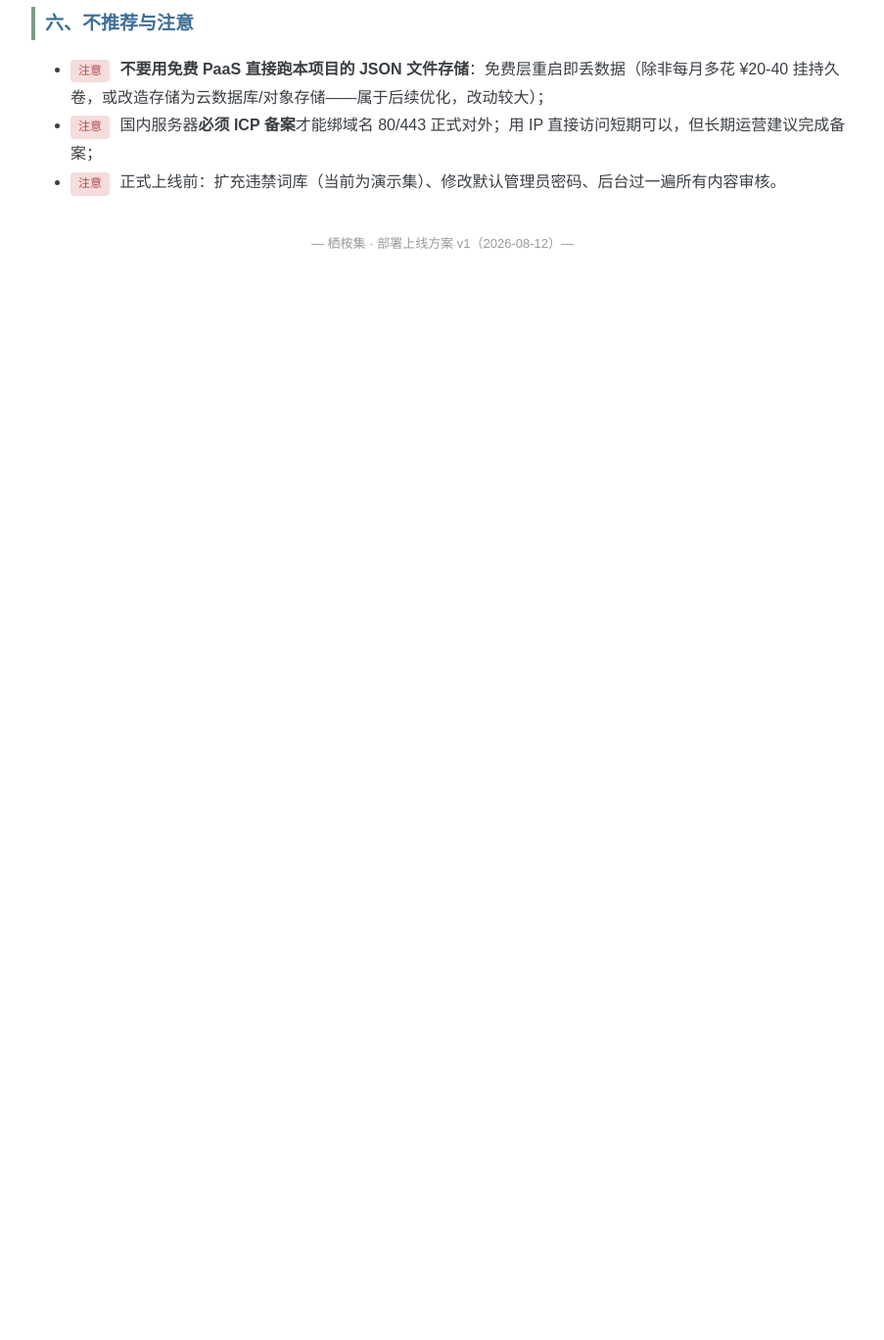
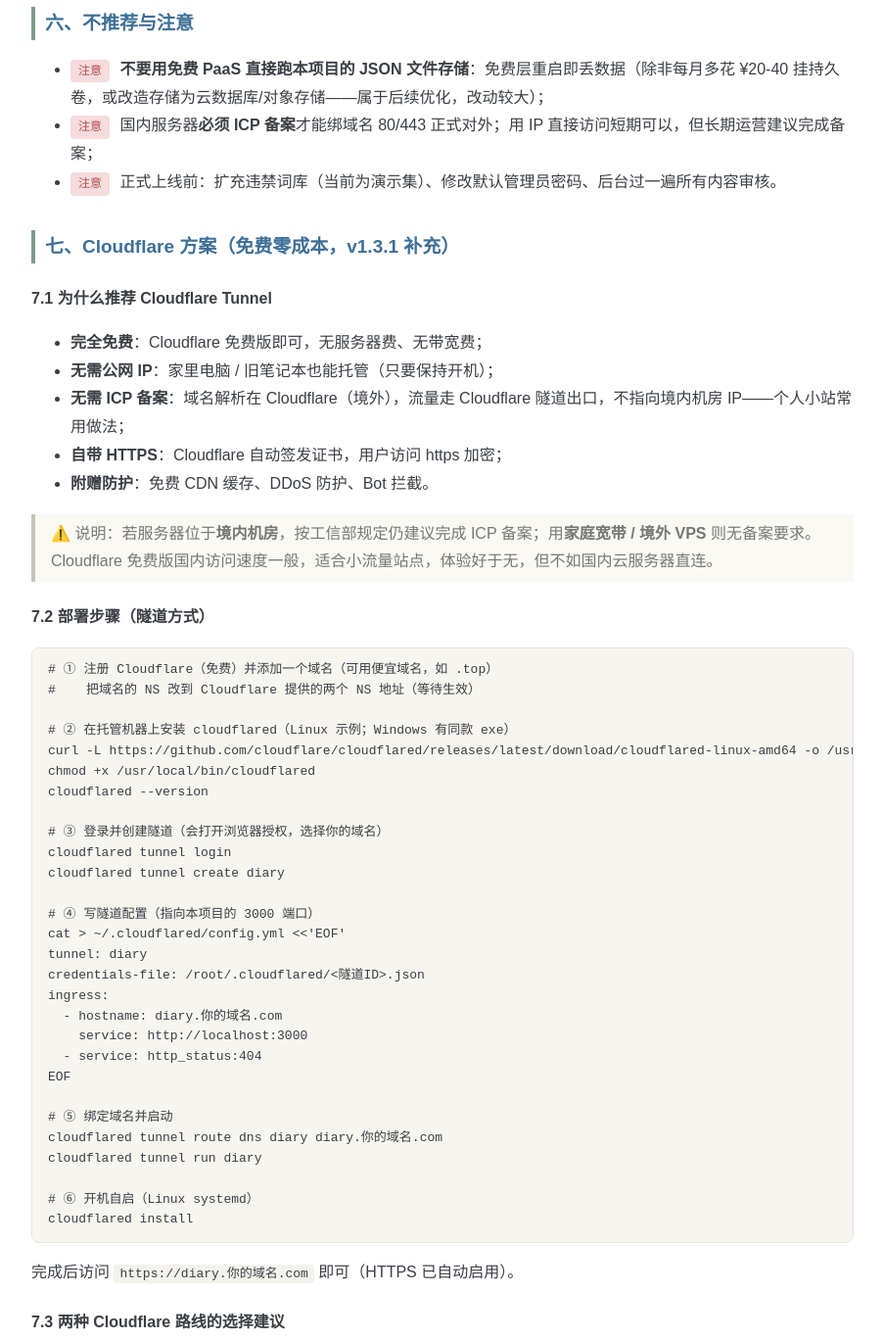
Before and after one commit to LU-km/diary, a website: page docs/部署上线方案.html in a window 1280 px wide. Shown: the part 3773-5141 px from the top of the page at 98% size, without its empty margins (188-1091 px from the left). Before the commit the page ends 4073 px from the top, so only its background shows below. Drawn offline with Linux system fonts and the light colour scheme.

Commit message:
docs: 部署方案补充 Cloudflare Tunnel 零成本上线方案，升级 v1.3.1

```diff
--- a/docs/部署上线方案.html
+++ b/docs/部署上线方案.html
@@ -185,6 +185,61 @@
   <li><span class="tag warn">注意</span> 正式上线前：扩充违禁词库（当前为演示集）、修改默认管理员密码、后台过一遍所有内容审核。</li>
 </ul>
 
-<p style="margin-top:36px;color:#999;font-size:13px;text-align:center">— 栖桉集 · 部署上线方案 v1（2026-08-12）—</p>
+<h2>七、Cloudflare 方案（免费零成本，v1.3.1 补充）</h2>
+
+<h3>7.1 为什么推荐 Cloudflare Tunnel</h3>
+<ul>
+  <li><b>完全免费</b>：Cloudflare 免费版即可，无服务器费、无带宽费；</li>
+  <li><b>无需公网 IP</b>：家里电脑 / 旧笔记本也能托管（只要保持开机）；</li>
+  <li><b>无需 ICP 备案</b>：域名解析在 Cloudflare（境外），流量走 Cloudflare 隧道出口，不指向境内机房 IP——个人小站常用做法；</li>
+  <li><b>自带 HTTPS</b>：Cloudflare 自动签发证书，用户访问 https 加密；</li>
+  <li><b>附赠防护</b>：免费 CDN 缓存、DDoS 防护、Bot 拦截。</li>
+</ul>
+<blockquote>
+⚠️ 说明：若服务器位于<b>境内机房</b>，按工信部规定仍建议完成 ICP 备案；用<b>家庭宽带 / 境外 VPS</b> 则无备案要求。Cloudflare 免费版国内访问速度一般，适合小流量站点，体验好于无，但不如国内云服务器直连。
+</blockquote>
+
+<h3>7.2 部署步骤（隧道方式）</h3>
+<pre>
+# ① 注册 Cloudflare（免费）并添加一个域名（可用便宜域名，如 .top）
+#    把域名的 NS 改到 Cloudflare 提供的两个 NS 地址（等待生效）
+
+# ② 在托管机器上安装 cloudflared（Linux 示例；Windows 有同款 exe）
+curl -L https://github.com/cloudflare/cloudflared/releases/latest/download/cloudflared-linux-amd64 -o /usr/local/bin/cloudflared
+chmod +x /usr/local/bin/cloudflared
+cloudflared --version
+
+# ③ 登录并创建隧道（会打开浏览器授权，选择你的域名）
+cloudflared tunnel login
+cloudflared tunnel create diary
+
+# ④ 写隧道配置（指向本项目的 3000 端口）
+cat &gt; ~/.cloudflared/config.yml &lt;&lt;'EOF'
+tunnel: diary
+credentials-file: /root/.cloudflared/&lt;隧道ID&gt;.json
+ingress:
+  - hostname: diary.你的域名.com
+    service: http://localhost:3000
+  - service: http_status:404
+EOF
+
+# ⑤ 绑定域名并启动
+cloudflared tunnel route dns diary diary.你的域名.com
+cloudflared tunnel run diary
+
+# ⑥ 开机自启（Linux systemd）
+cloudflared install
+</pre>
+<p>完成后访问 <code>https://diary.你的域名.com</code> 即可（HTTPS 已自动启用）。</p>
+
+<h3>7.3 两种 Cloudflare 路线的选择建议</h3>
+<table>
+  <tr><th>情况</th><th>推荐</th></tr>
+  <tr><td>只想零成本快速上线、访问量小、机器家里</td><td><b>Cloudflare Tunnel</b>（本方案）</td></tr>
+  <tr><td>已有国内轻量云服务器、要稳定快速</td><td>方案 A（轻量云 + Nginx + 可选套 Cloudflare CDN 加速/防护）</td></tr>
+  <tr><td>不想备案且想要稍好的国内速度</td><td>境外优化线路 VPS + Cloudflare 隧道/CDN</td></tr>
+</table>
+
+<p style="margin-top:36px;color:#999;font-size:13px;text-align:center">— 栖桉集 · 部署上线方案 v1.1（2026-08-12）—</p>
 </body>
 </html>
--- a/package.json
+++ b/package.json
@@ -1,6 +1,6 @@
 {
   "name": "qiananji",
-  "version": "1.3.0",
+  "version": "1.3.1",
   "description": "栖桉集 —— 公开日记分享网站（Node.js + Express + 原生前端）",
   "main": "server.js",
   "scripts": {
```
Also changed, not shown: CHANGELOG.md, README.md, 1 other file.
